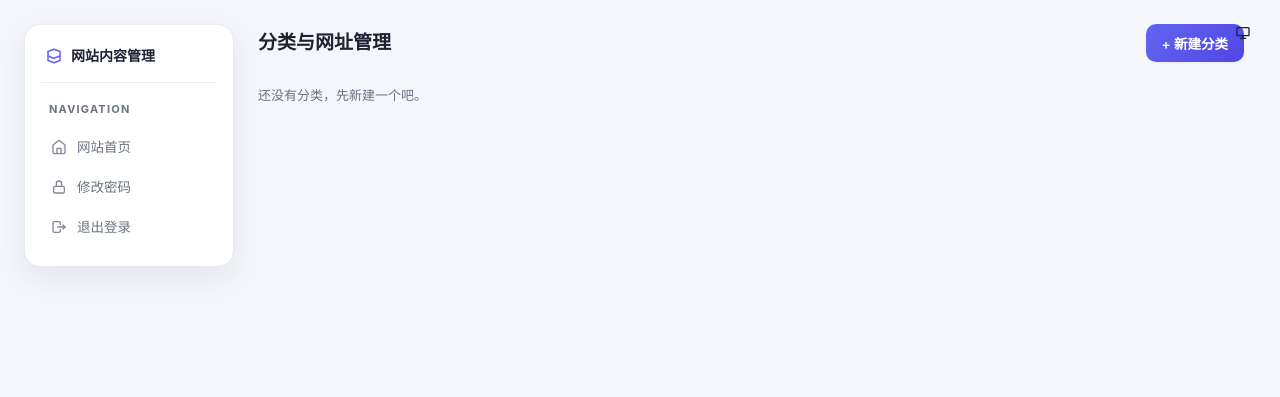
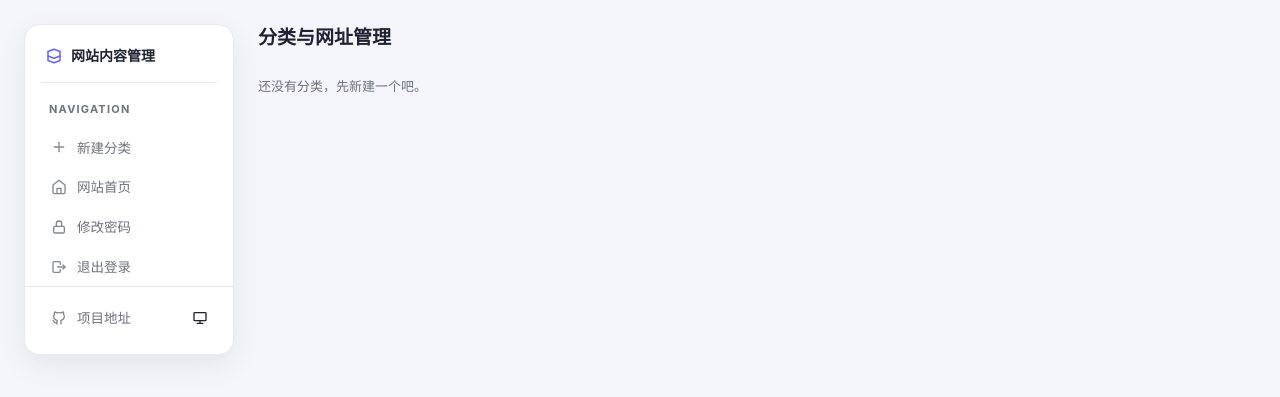
Before and after one commit to lewsuy/nav-portal, a Flask app: page /admin in a window 1280 px wide. Shown: the top 397 px of the page. Run offline with Flask 3, Linux system fonts and the light colour scheme; the visitor is signed in with stand-in values (Sample User, id 1); data that the repository does not hold is empty.

Commit message:
refactor: 后台移除顶栏，侧边栏底部加项目地址+主题切换，菜单向上展开

```diff
--- a/static/css/style.css
+++ b/static/css/style.css
@@ -107,6 +107,7 @@ a { color: inherit; text-decoration: none; }
   display: flex;
   flex-direction: column;
   gap: 2px;
+  flex: 1;
 }
 
 .cat-link {
@@ -132,6 +133,51 @@ a { color: inherit; text-decoration: none; }
   background: var(--card-strong);
   color: var(--text);
   font-weight: 600;
+}
+
+.cat-link-action {
+  width: 100%;
+  border: none;
+  background: transparent;
+  text-align: left;
+  font-family: var(--font);
+  cursor: pointer;
+}
+
+.sidebar-footer {
+  margin-top: auto;
+  padding-top: 12px;
+  border-top: 1px solid var(--border);
+  display: flex;
+  align-items: center;
+  gap: 6px;
+  position: sticky;
+  bottom: -20px;
+  margin-left: -16px;
+  margin-right: -16px;
+  margin-bottom: -20px;
+  padding-left: 16px;
+  padding-right: 16px;
+  padding-bottom: 16px;
+  background: var(--panel);
+}
+
+.sidebar-footer .cat-link-footer { flex: 1; min-width: 0; }
+
+/* 底部主题按钮：菜单向上展开，避免超出视口 */
+.sidebar-footer .theme-dropdown { position: static; }
+.sidebar-footer .theme-menu {
+  top: auto;
+  bottom: calc(100% + 8px);
+  right: 0;
+}
+.sidebar-footer .theme-menu::before {
+  content: "";
+  position: absolute;
+  bottom: -10px;
+  left: 0;
+  right: 0;
+  height: 10px;
 }
 
 .content {
--- a/templates/admin.html
+++ b/templates/admin.html
@@ -9,7 +9,6 @@
 <link rel="stylesheet" href="/static/css/admin.css">
 </head>
 <body>
-{% include "_topbar.html" %}
 <div class="layout">
   <aside class="sidebar">
     <div class="sidebar-brand">
@@ -22,6 +21,13 @@
     </div>
     <div class="sidebar-section">NAVIGATION</div>
     <nav class="cat-nav">
+      <button type="button" class="cat-link cat-link-action" id="addCategoryBtn">
+        <svg viewBox="0 0 24 24" width="16" height="16" fill="none" stroke="currentColor" stroke-width="2" stroke-linecap="round" stroke-linejoin="round" aria-hidden="true">
+          <path d="M12 5l0 14"></path>
+          <path d="M5 12l14 0"></path>
+        </svg>
+        <span>新建分类</span>
+      </button>
       <a href="/" class="cat-link">
         <svg viewBox="0 0 24 24" width="16" height="16" fill="none" stroke="currentColor" stroke-width="2" stroke-linecap="round" stroke-linejoin="round" aria-hidden="true">
           <path d="M3 9l9 -7l9 7v11a2 2 0 0 1 -2 2h-14a2 2 0 0 1 -2 -2z"></path>
@@ -45,12 +51,20 @@
         <span>退出登录</span>
       </a>
     </nav>
+    <div class="sidebar-footer">
+      <a href="/" class="cat-link cat-link-footer" title="返回前台首页">
+        <svg viewBox="0 0 24 24" width="16" height="16" fill="none" stroke="currentColor" stroke-width="2" stroke-linecap="round" stroke-linejoin="round" aria-hidden="true">
+          <path d="M9 19c-4.3 1.4 -4.3 -2.5 -6 -3m12 5v-3.5c0 -1 .1 -1.4 -.5 -2c2.8 -.3 5.5 -1.4 5.5 -6a4.6 4.6 0 0 0 -1.3 -3.2a4.2 4.2 0 0 0 -.1 -3.2s-1.1 -.3 -3.5 1.3a12.3 12.3 0 0 0 -6.2 0c-2.4 -1.6 -3.5 -1.3 -3.5 -1.3a4.2 4.2 0 0 0 -.1 3.2a4.6 4.6 0 0 0 -1.3 3.2c0 4.6 2.7 5.7 5.5 6c-.6 .6 -.6 1.2 -.5 2v3.5"></path>
+        </svg>
+        <span>项目地址</span>
+      </a>
+      {% include "_theme_switcher.html" %}
+    </div>
   </aside>
 
   <main class="content">
     <div class="admin-header">
       <h1>分类与网址管理</h1>
-      <button class="btn-primary" id="addCategoryBtn">+ 新建分类</button>
     </div>
 
     <div id="categoryList">
```
